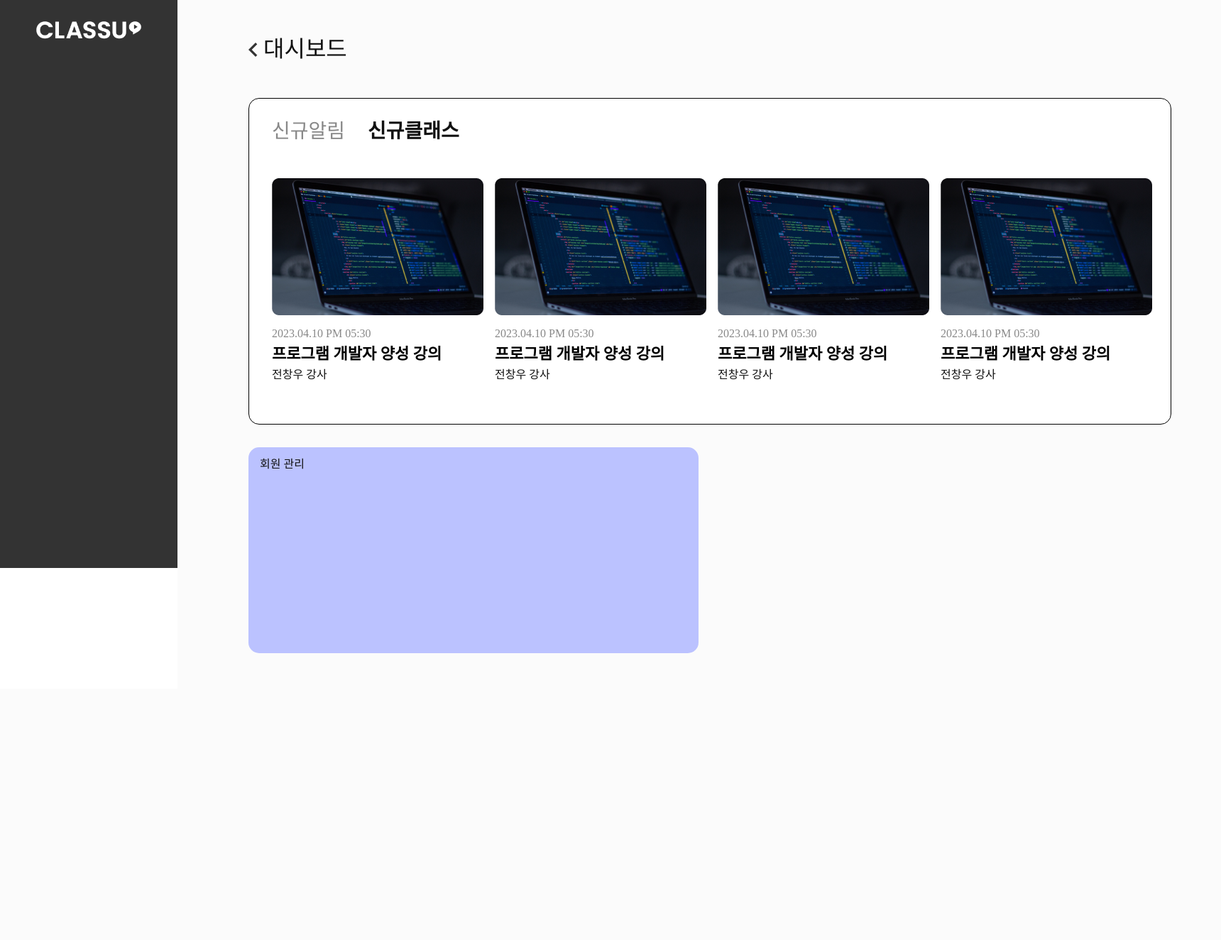
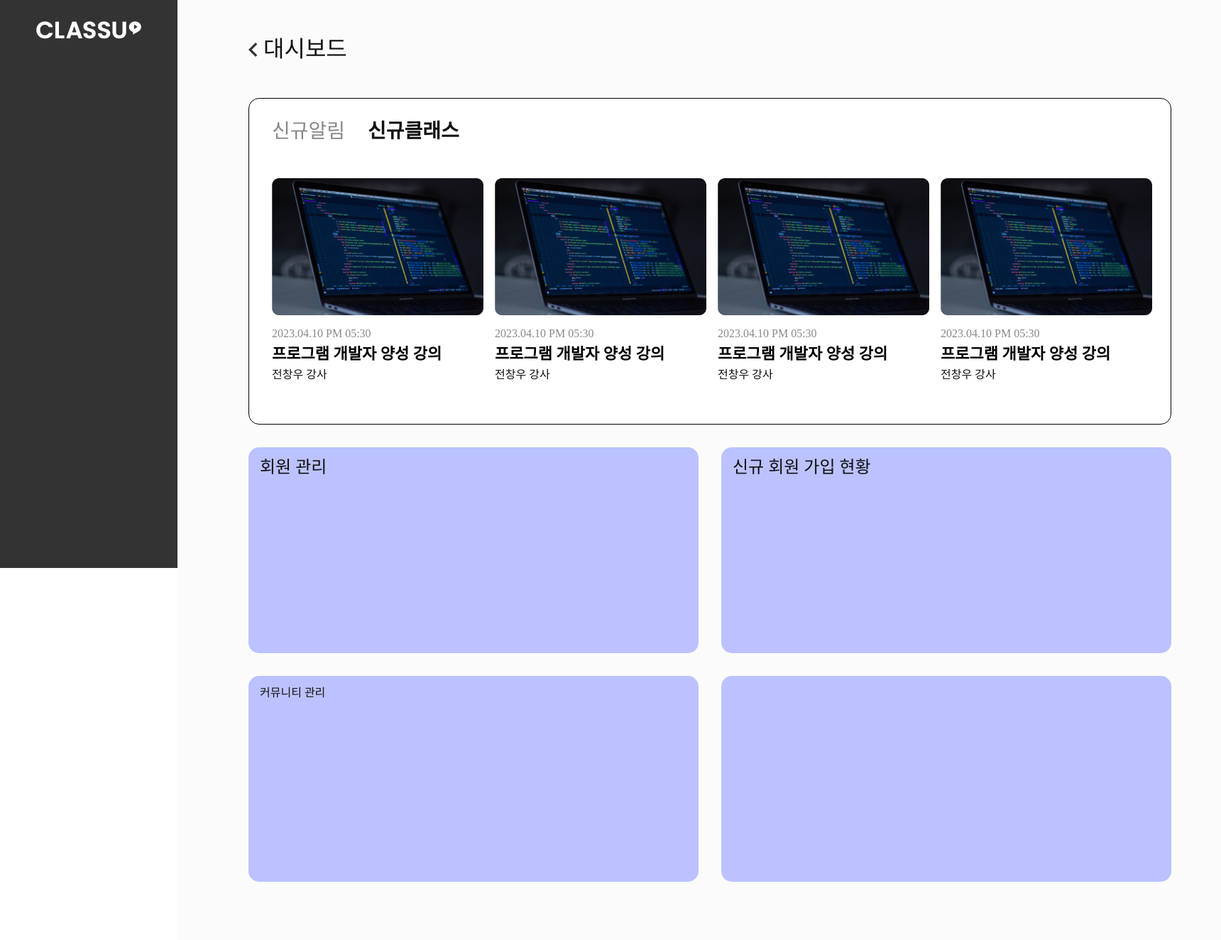
Before and after one commit to soyedpork27/mental_tuning, a PHP site: page / in a window 1720 px wide. Shown: the whole page at 71% size. Before the commit the page ends 920 px from the top, so only its background shows below. Run offline with PHP 8.4, Linux system fonts and the light colour scheme.

Commit message:
base-body-font-size

```diff
--- a/css/base.css
+++ b/css/base.css
@@ -30,6 +30,6 @@
 
 body{
   font-family: 'Pretendard', '맑은 고딕', Arial, Helvetica, sans-serif;
-  font-size: var(--f-size04);
+  font-size: var(--f-size07);
   color: var(--f-color02);
 }
--- a/css/index.css
+++ b/css/index.css
@@ -115,4 +115,14 @@ main {
   border-radius : 15px;
   padding : 16px;
   box-sizing : border-box;
+  margin : 0 32px 32px 0;
 }
+
+.art-title{
+  font-size : var(--f-size03);
+}
+
+.sect-ctnt02 {
+  width : 1332px;
+  flex-wrap : wrap;
+}
--- a/index.html
+++ b/index.html
@@ -100,9 +100,44 @@
           </ul>
 
         </article>
-        <article class="ctnt_box02">
-          <h3 class="">회원 관리</h3>
-        </article>
+        <div class="t_wrap sect-ctnt02">
+          <article class="ctnt_box02">
+            <h3 class="art-title">회원 관리</h3>
+
+
+          </article>
+
+          <article class="ctnt_box02">
+            <h3 class="art-title">신규 회원 가입 현황</h3>
+
+          </article>
+
+          <article class="ctnt_box02">
+            <h3 class="hidden">세 번째 아티클 박스 제목</h3>
+
+            <p>
+              <span>커뮤니티 관리</span>
+            </p>
+
+            <p>
+
+            </p>
+
+            <p>
+
+            </p>
+
+          </article>
+
+          <article class="ctnt_box02">
+            <h3 class="hidden">네 번째 아티클 박스 제목</h3>
+
+
+          </article>
+
+
+        </div>
+
       </section>
     </main>
   </div>
```
